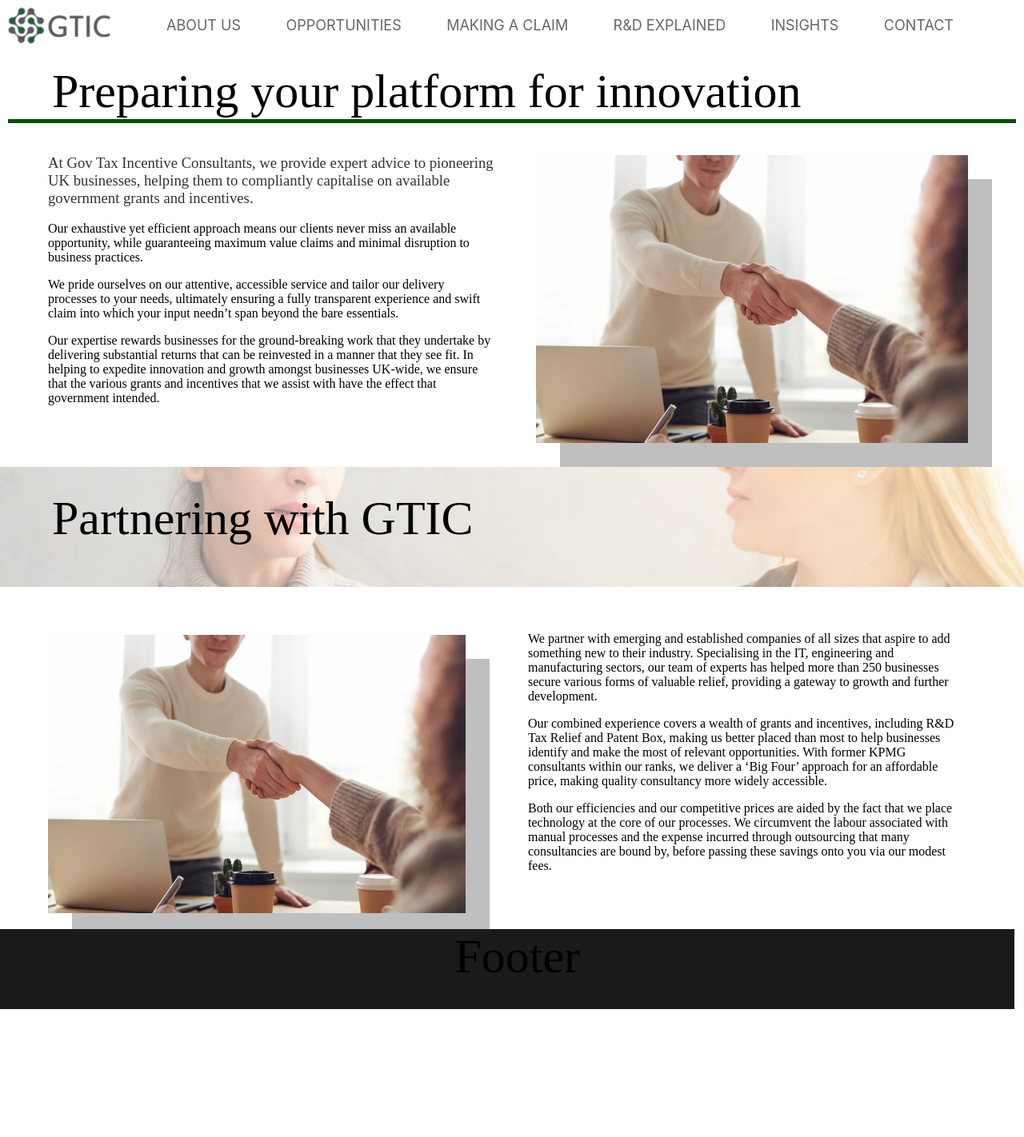
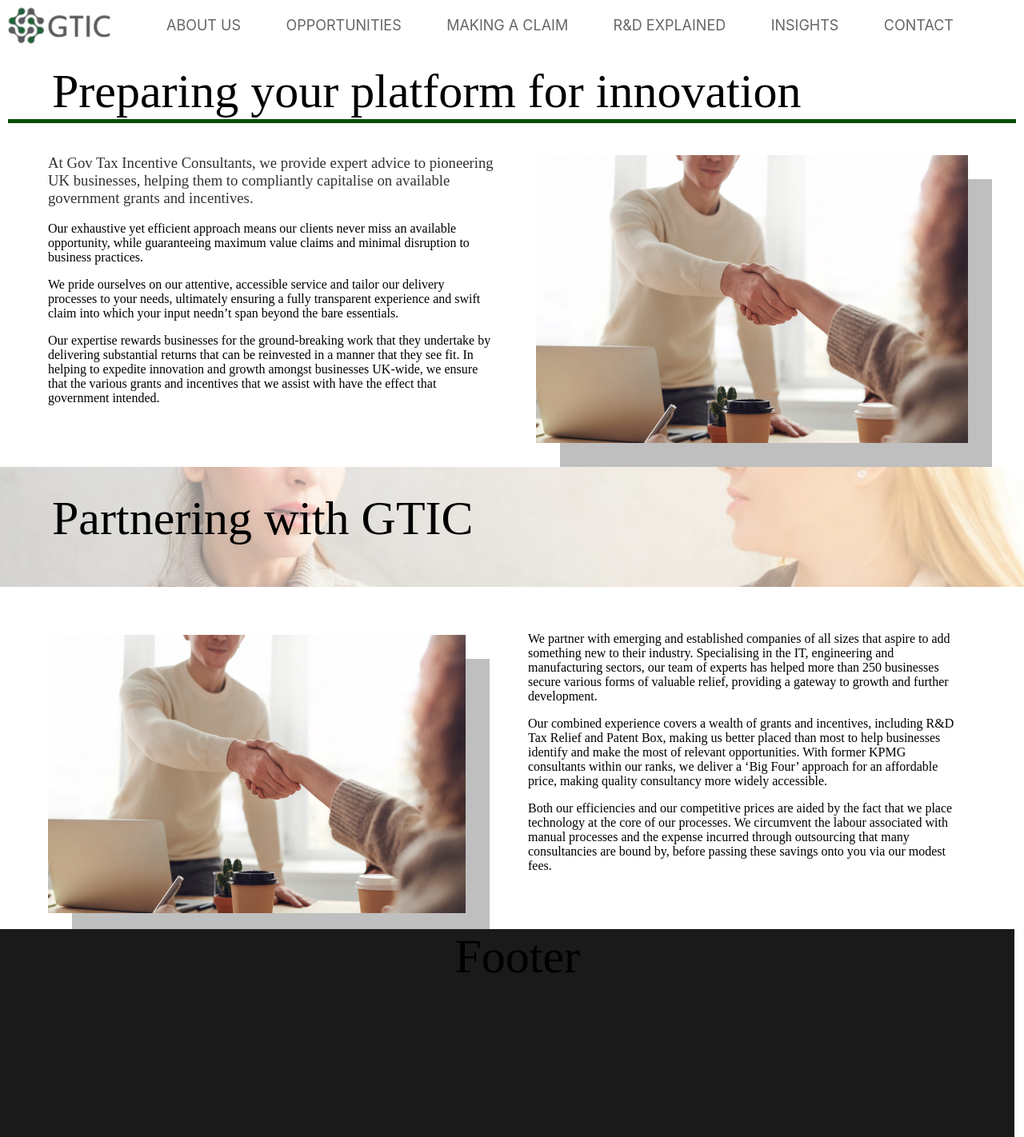
Before and after one commit to samalty/gtic-website, a React (Create React App) app: page /about in a window 1280 px wide. Shown: the whole page at 80% size. Before the commit the page ends 1262 px from the top, so only its background shows below. Built offline with nearby package versions, Linux system fonts and the light colour scheme; what google-maps-react would draw is missing.

Commit message:
Fixed map and footer issue.

```diff
--- a/src/components/CaseStudies.scss
+++ b/src/components/CaseStudies.scss
@@ -31,6 +31,7 @@
     vertical-align: top;
     background-color: #ffffff;
     width: 95%;
+    max-width: 1000px;
     margin: auto;
     margin-bottom: 10px;
     @include boxShadow();
--- a/src/components/Contact.js
+++ b/src/components/Contact.js
@@ -30,9 +30,7 @@ class Contact extends Component {
                         </form>
                     </div>
                 </div>
-                <div className="map-container">
-                    <MapComponent />
-                </div>
+                <MapComponent />
                 <div className="contact-details">
                     <p>hello@govtaxincentives.com</p>
                     <p>Suite 2.10, easyHub Croydon, 22 Addiscombe Road, Croydon, CR0 5PE</p>
--- a/src/components/Contact.scss
+++ b/src/components/Contact.scss
@@ -85,19 +85,20 @@ h1{
         }
     }
 }
-
+/*
 .map-container{
     display: block;
     height: 450px;
     margin: 20px 0px;
 }
-
+*/
 .contact-details{
     display: block;
     box-sizing: border-box;
     width: 300px;
     padding: 15px;
     margin: auto;
+    margin-top: 450px;
     text-align: center;
     font-size: 20px;
 }
--- a/src/components/Footer.scss
+++ b/src/components/Footer.scss
@@ -1,5 +1,5 @@
 .footer{
-    height: 100px;
+    height: 260px;
     left: 0;
     bottom: 0;
     width: 99.1vw;
--- a/src/components/Map.js
+++ b/src/components/Map.js
@@ -6,7 +6,6 @@ class MapComponent extends Component {
         const mapStyles = {
             width: '100%',
             height: '450px',
-            border: '1px solid red'
         };
         return (
             <Map
```
